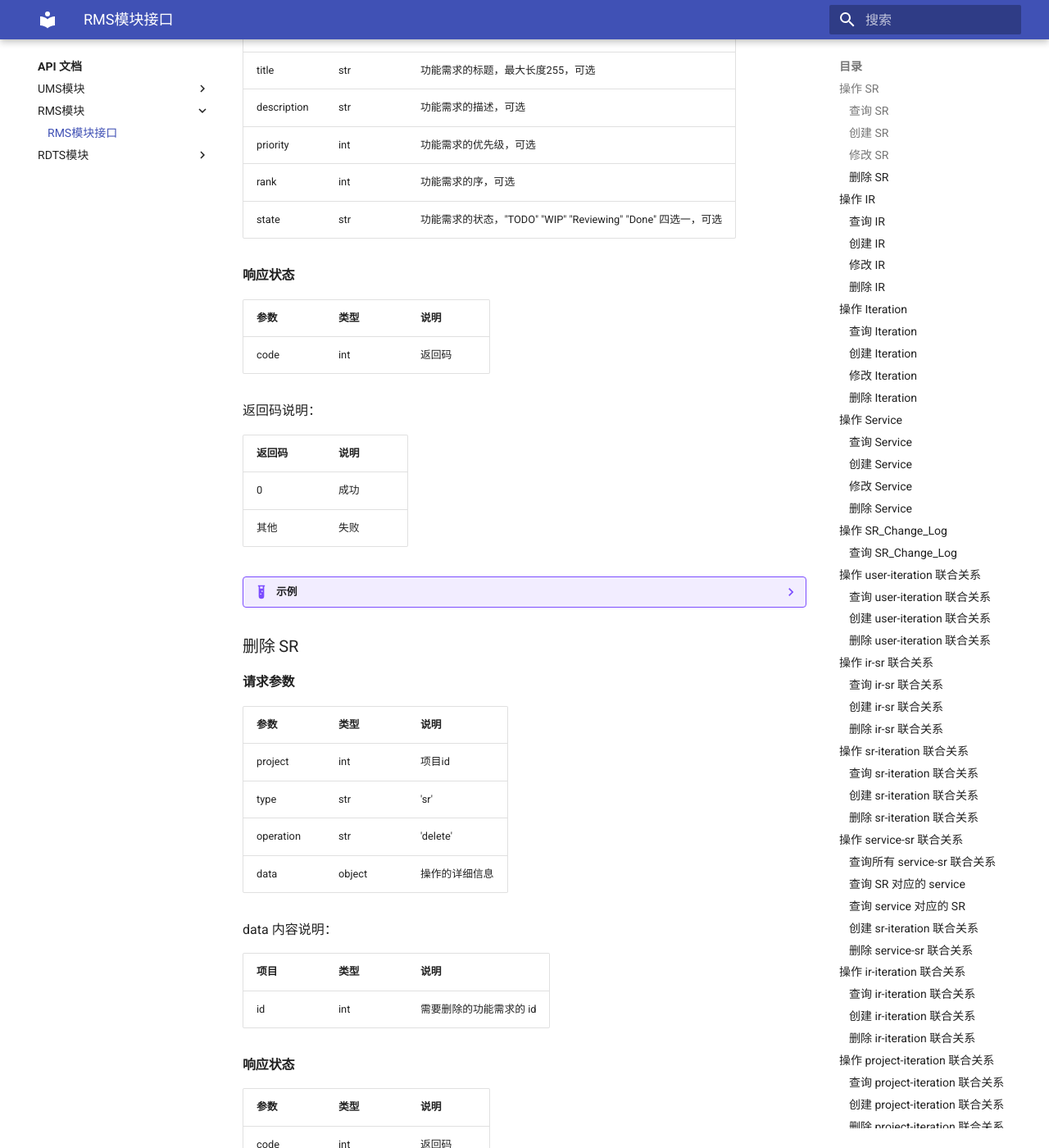
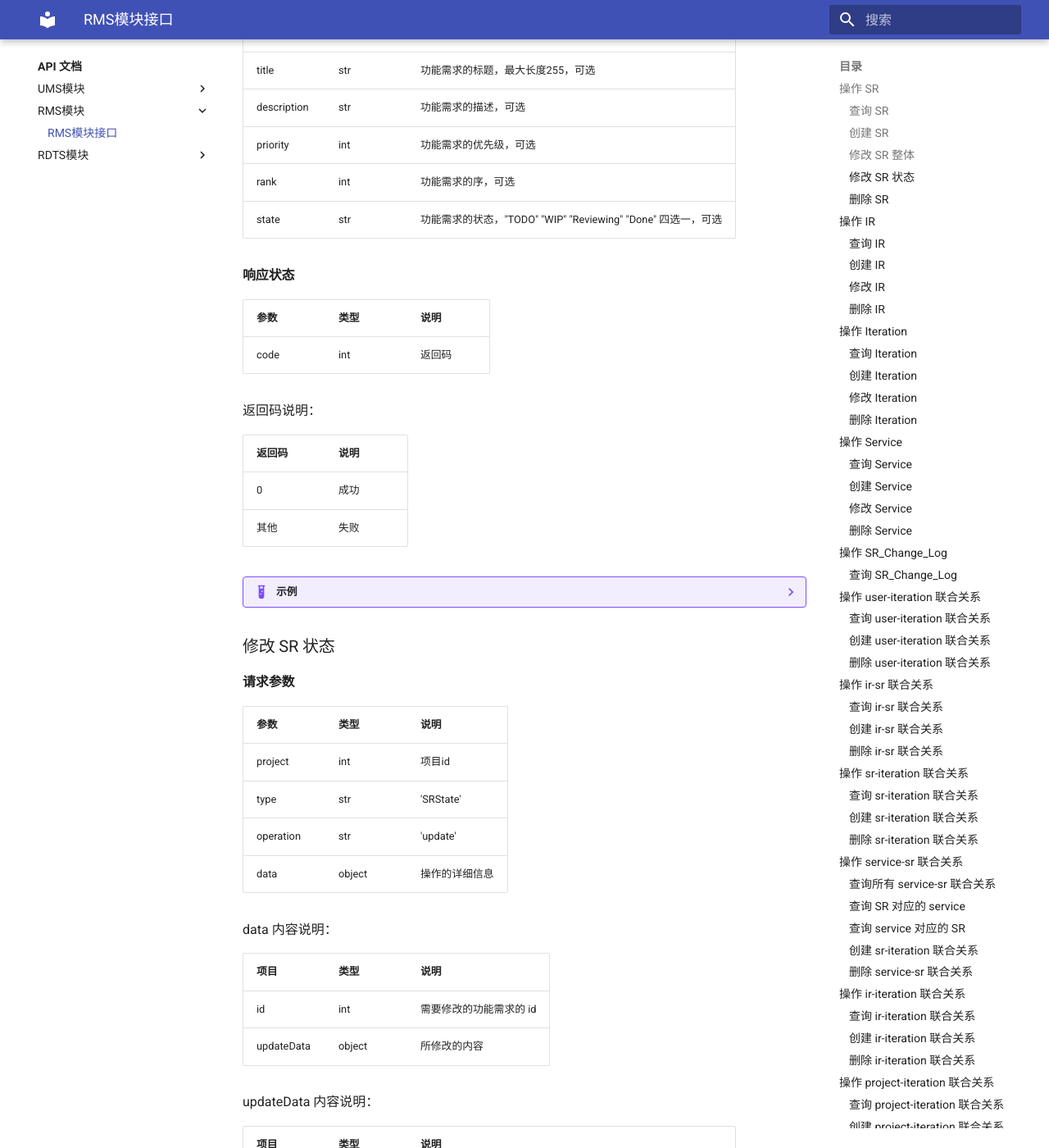
Before and after one commit to c7w/ReqMan-doc, an MkDocs documentation site: the page built from docs/api/rms/rms.md, in a window 1280 px wide and 1400 px high, scrolled down 3326 px. Shown: the whole window at 82% size. Built offline with MkDocs 1.6.1 and Material for MkDocs 9.7.7, drawn with Linux system fonts in a browser that asks for light colours.

Commit message:
[SR.004.810.I] Create part of right-verify docs (#15)

````diff
--- a/docs/api/rms/rms.md
+++ b/docs/api/rms/rms.md
@@ -124,7 +124,7 @@ updateData 内容说明：
         }
         ```
 
-### 修改 SR
+### 修改 SR 整体
 
 #### 请求参数
 
@@ -189,6 +189,65 @@ updateData 内容说明：
         }
         ```
 
+### 修改 SR 状态
+
+#### 请求参数
+
+|参数|类型|说明|
+|-|-|-|
+|project|int|项目id|
+|type|str|'SRState'|
+|operation|str|'update'|
+|data|object|操作的详细信息|
+
+data 内容说明：
+
+|项目|类型|说明|
+|-|-|-|
+|id|int|需要修改的功能需求的 id|
+|updateData|object|所修改的内容|
+
+updateData 内容说明：
+
+|项目|类型|说明|
+|-|-|-|
+|state|str|功能需求的状态，"TODO" "WIP" "Reviewing" "Done" 四选一，可选|
+
+#### 响应状态
+|参数|类型|说明|
+|-|-|-|
+|code|int|返回码|
+
+返回码说明：
+
+|返回码|说明|
+|-|-|
+|0|成功|
+|其他|失败|
+
+??? example "示例"
+    === "请求"
+        ```json
+        {
+            "sessionId": "Rd8Gs0jw0jdbUeJzf7EIBwkwr7aYit74",
+            "project": 1,
+            "type":"sr"，
+            "operation":"update",
+            "data":{
+                 "id":1,
+                 "updateData": {
+                    "state":"TODO"
+                }
+            }
+        }
+        ```
+    === "响应"
+        ```json
+        {
+            "code": 0
+        }
+        ```
+
 ### 删除 SR
 
 #### 请求参数
````
